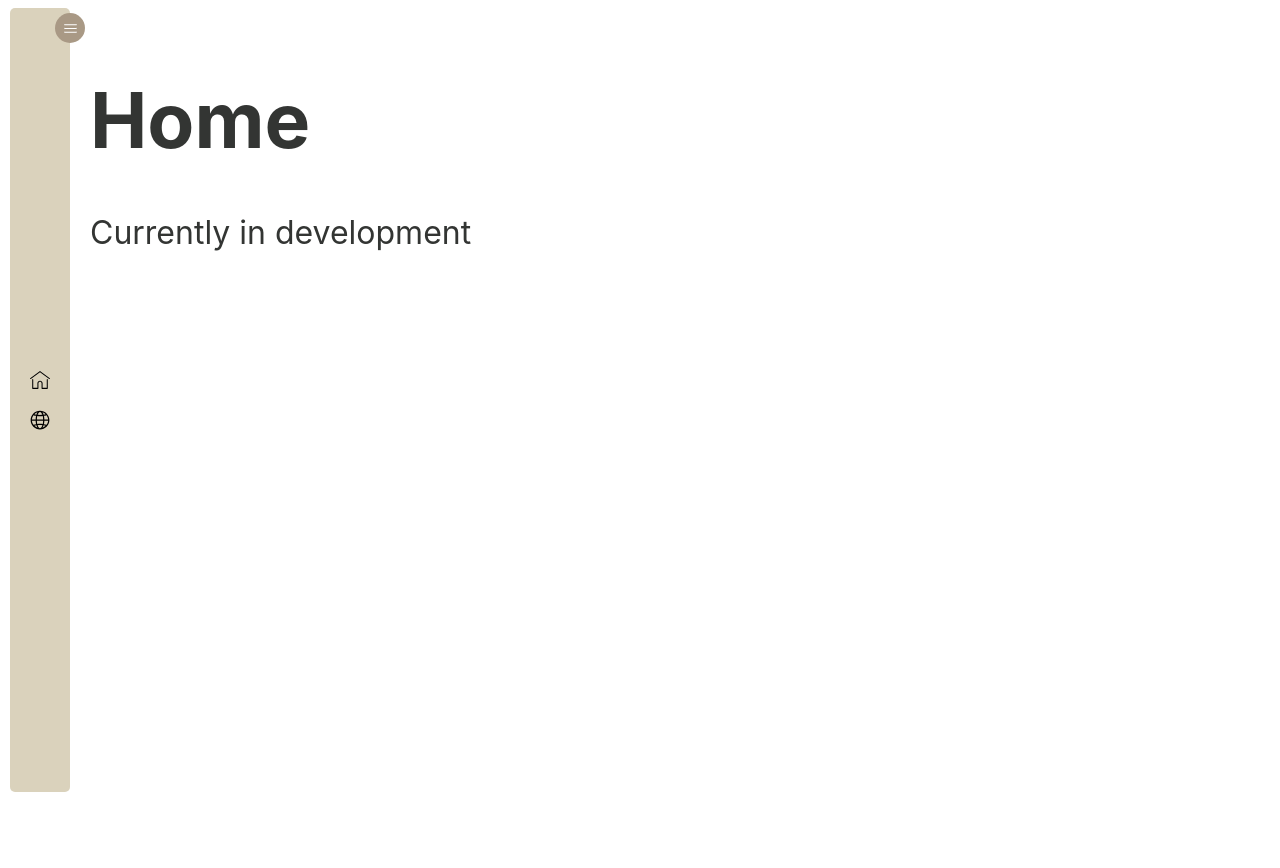
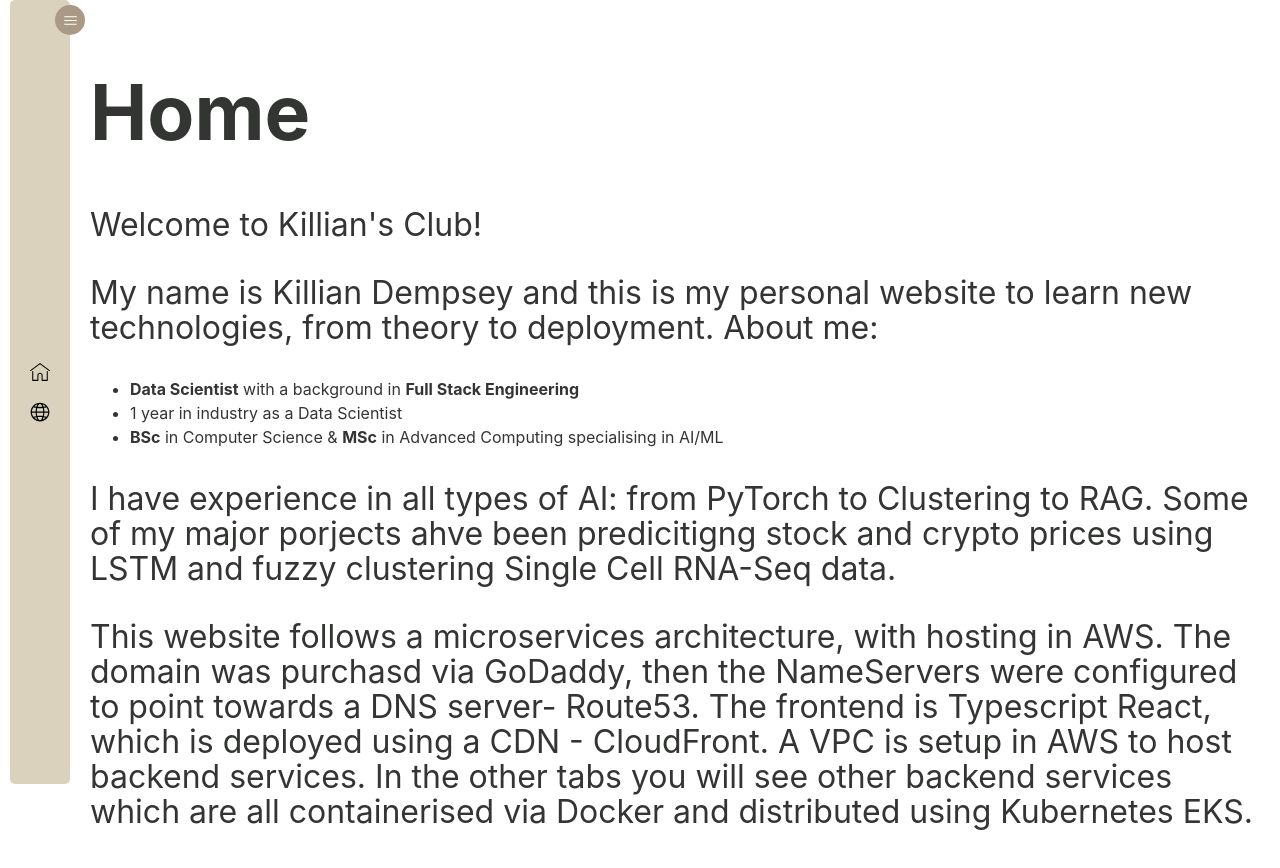
Before and after one commit to killian9902/KillianClub, a React (Vite) app: page / in a window 1280 px wide. Shown: the top 868 px of the page. Before the commit the page ends 800 px from the top, so only its background shows below. Built offline with nearby package versions, Linux system fonts and the light colour scheme.

Commit message:
Home page populated

```diff
--- a/src/pages/home.tsx
+++ b/src/pages/home.tsx
@@ -6,7 +6,15 @@ const Home: React.FC = () => {
   return (
     <div>
       <h1>Home</h1>
-      <p>Currently in development</p>
+      <p>Welcome to Killian's Club! </p>
+      <p>My name is Killian Dempsey and this is my personal website to learn new technologies, from theory to deployment. About me:</p>
+      <ul>
+        <li><b>Data Scientist</b> with a background in <b>Full Stack Engineering</b></li>
+        <li>1 year in industry as a Data Scientist</li>
+        <li><b>BSc</b> in Computer Science & <b>MSc</b> in Advanced Computing specialising in AI/ML</li>
+      </ul>
+      <p>I have experience in all types of AI: from PyTorch to Clustering to RAG. Some of my major porjects ahve been predicitigng stock and crypto prices using LSTM and fuzzy clustering Single Cell RNA-Seq data.</p>
+      <p>This website follows a microservices architecture, with hosting in AWS. The domain was purchasd via GoDaddy, then the NameServers were configured to point towards a DNS server- Route53. The frontend is Typescript React, which is deployed using a CDN - CloudFront. A VPC is setup in AWS to host backend services. In the other tabs you will see other backend services which are all containerised via Docker and distributed using Kubernetes EKS.</p>
     </div>
   );
 };
--- a/src/routes.tsx
+++ b/src/routes.tsx
@@ -4,8 +4,10 @@ import Home from './pages/home';
 import Networking from './pages/networking';
 
 const routes = [
-  { path: '/', element: <Home /> },
-  { path: '/Networking', element: <Networking /> },
+  { path: '/', element: <Home />, title: 'Home' },
+  { path: '/Networking', element: <Networking />, title: 'Networking' },
 ];
 
+
+
 export default routes;
```
